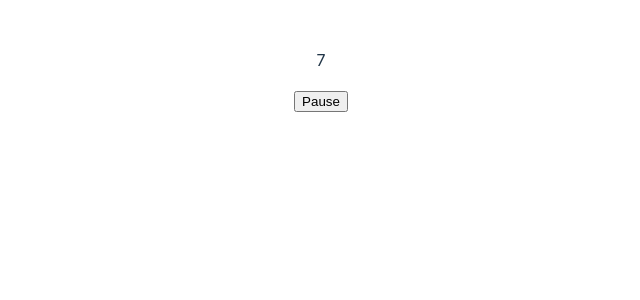
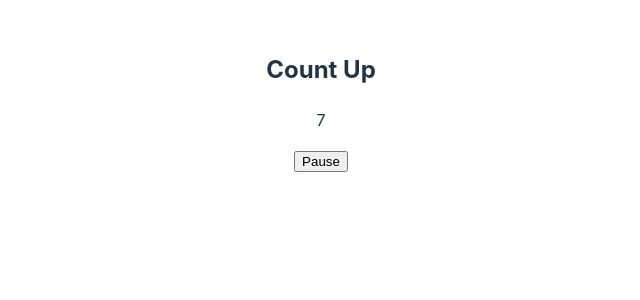
Before and after one commit to DzmitryUr/react-interview-tasks, a React (Vite) app: page / in a window 1280 px wide. Shown: the top 300 px of the page, without its empty margins (319-959 px from the left). Built offline with nearby package versions, Linux system fonts and the light colour scheme.

Commit message:
add header

```diff
--- a/src/components/Countdown.jsx
+++ b/src/components/Countdown.jsx
@@ -27,6 +27,7 @@ export function CountUp() {
 
   return (
     <div>
+      <h2>Count Up</h2>
       <p>{num}</p>
       <button onClick={handleClick}>{paused ? 'Run' : 'Pause'}</button>
     </div>
```
